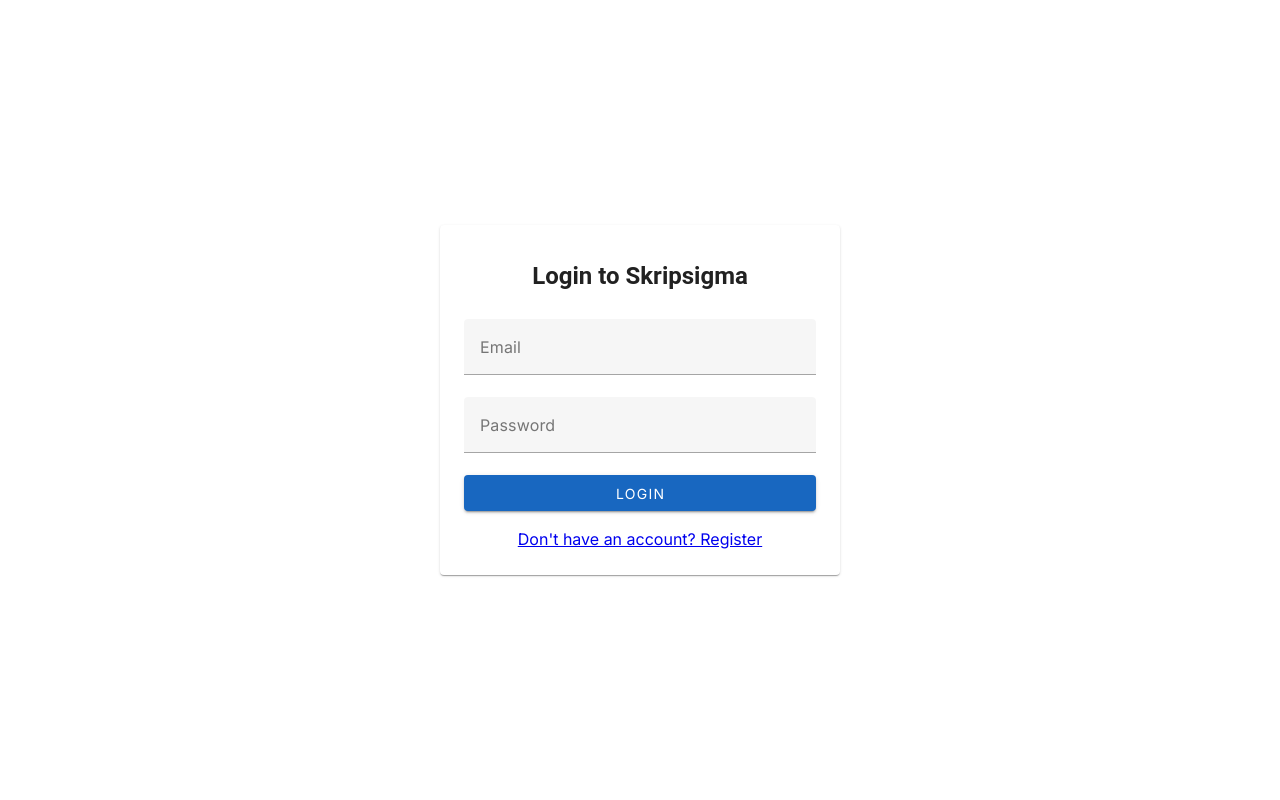
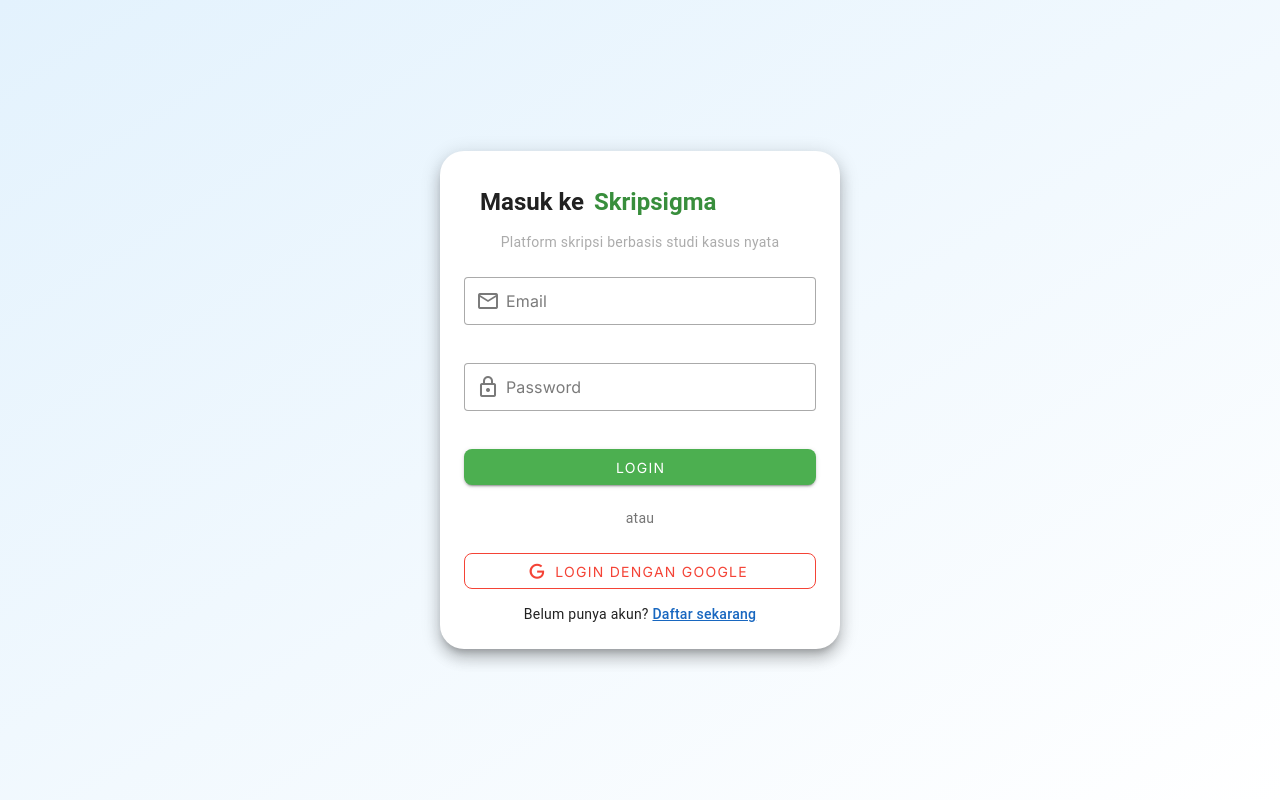
Before and after one commit to sikripsigma-dev/frontend, a Nuxt app: page /login in a window 1280 px wide. Built offline with nearby package versions, Linux system fonts and the light colour scheme; no server answers.

Commit message:
update login page

```diff
--- a/pages/login.vue
+++ b/pages/login.vue
@@ -1,29 +1,91 @@
 <template>
-  <v-container class="d-flex justify-center align-center" style="height: 100vh;">
-    <v-card class="pa-6" width="400">
-      <v-card-title class="text-center text-h5 font-weight-bold mb-4">Login to Skripsigma</v-card-title>
+  <v-container fluid class="login-page d-flex align-center justify-center">
+    <v-row justify="center" align="center" class="fill-height">
+      <v-col cols="12" sm="8" md="5" lg="4">
+        <v-card elevation="10" class="pa-6 rounded-xl">
+          <v-card-title class="justify-center text-h5 font-weight-bold mb-1">
+            Masuk ke <span class="text-green-darken-2 ml-1">Skripsigma</span>
+          </v-card-title>
+          <v-card-subtitle class="text-center mb-6 text-body-2 text-grey-darken-1">
+            Platform skripsi berbasis studi kasus nyata
+          </v-card-subtitle>
 
-      <v-form ref="form" @submit.prevent="login">
-        <v-text-field v-model="email" label="Email" type="email" required></v-text-field>
-        <v-text-field v-model="password" label="Password" type="password" required></v-text-field>
+          <v-form ref="form" @submit.prevent="login" lazy-validation>
+            <v-text-field
+              v-model="email"
+              label="Email"
+              type="email"
+              prepend-inner-icon="mdi-email-outline"
+              density="comfortable"
+              variant="outlined"
+              color="primary"
+              class="mb-4"
+              required
+            />
 
-        <v-btn type="submit" color="primary" block :loading="loading">Login</v-btn>
+            <v-text-field
+              v-model="password"
+              label="Password"
+              type="password"
+              prepend-inner-icon="mdi-lock-outline"
+              density="comfortable"
+              variant="outlined"
+              color="primary"
+              class="mb-4"
+              required
+            />
 
-        <v-alert v-if="errorMessage" type="error" dense class="mt-4">
+            <v-btn
+              :loading="loading"
+              :disabled="loading"
+              type="submit"
+              color="green"
+              class="rounded-lg"
+              block
+            >
+              <template v-if="!loading">Login</template>
+              <template v-else>Logging in...</template>
+            </v-btn>
+
+            <v-alert
+              v-if="errorMessage"
+              type="error"
+              class="mt-4"
+              border="start"
+              variant="tonal"
+              prominent
+              density="compact"
+            >
               {{ errorMessage }}
             </v-alert>
           </v-form>
 
-      <div class="text-center mt-4">
-        <router-link to="/register">Don't have an account? Register</router-link>
+          <div class="my-6 text-center text-body-2 text-grey-darken-1">atau</div>
+
+          <v-btn
+            @click="loginWithGoogle"
+            variant="outlined"
+            color="red darken-1"
+            prepend-icon="mdi-google"
+            class="mb-4 rounded-lg"
+            block
+          >
+            Login dengan Google
+          </v-btn>
+
+          <div class="text-center text-body-2">
+            Belum punya akun?
+            <router-link to="/register" class="text-primary font-weight-medium">Daftar sekarang</router-link>
           </div>
         </v-card>
+      </v-col>
+    </v-row>
   </v-container>
 </template>
 
 <script>
 export default {
-  layout: "auth", // Pakai layout tanpa navbar
+  layout: "auth",
   data() {
     return {
       email: "",
@@ -48,13 +110,10 @@
         const data = await response.json();
 
         if (!response.ok) {
-          throw new Error(data.error || "Login failed");
+          throw new Error(data.error || "Login gagal");
         }
 
-        if (typeof window !== "undefined") {
         localStorage.setItem("token", data.token);
-        }
-
         this.$router.push("/");
       } catch (error) {
         this.errorMessage = error.message;
@@ -62,6 +121,18 @@
         this.loading = false;
       }
     },
+
+    loginWithGoogle() {
+      // Arahkan ke endpoint Google OAuth dari backend
+      window.location.href = "http://localhost:3001/api/auth/google";
+    },
   },
 };
 </script>
+
+<style scoped>
+.login-page {
+  background: linear-gradient(to bottom right, #e3f2fd, #ffffff);
+  min-height: 100vh;
+}
+</style>
```
Lines whose indentation alone changed are shown as unchanged.
